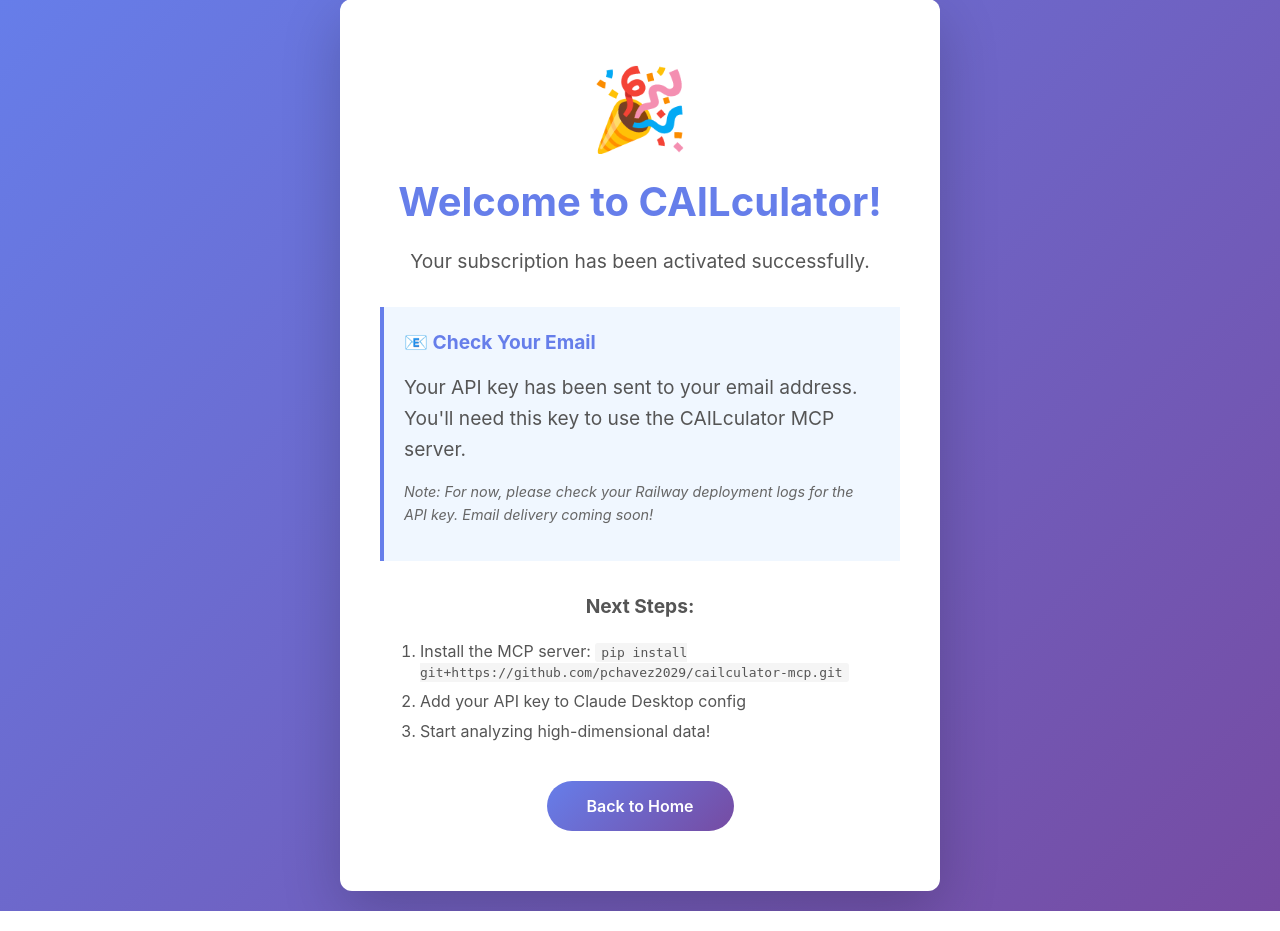
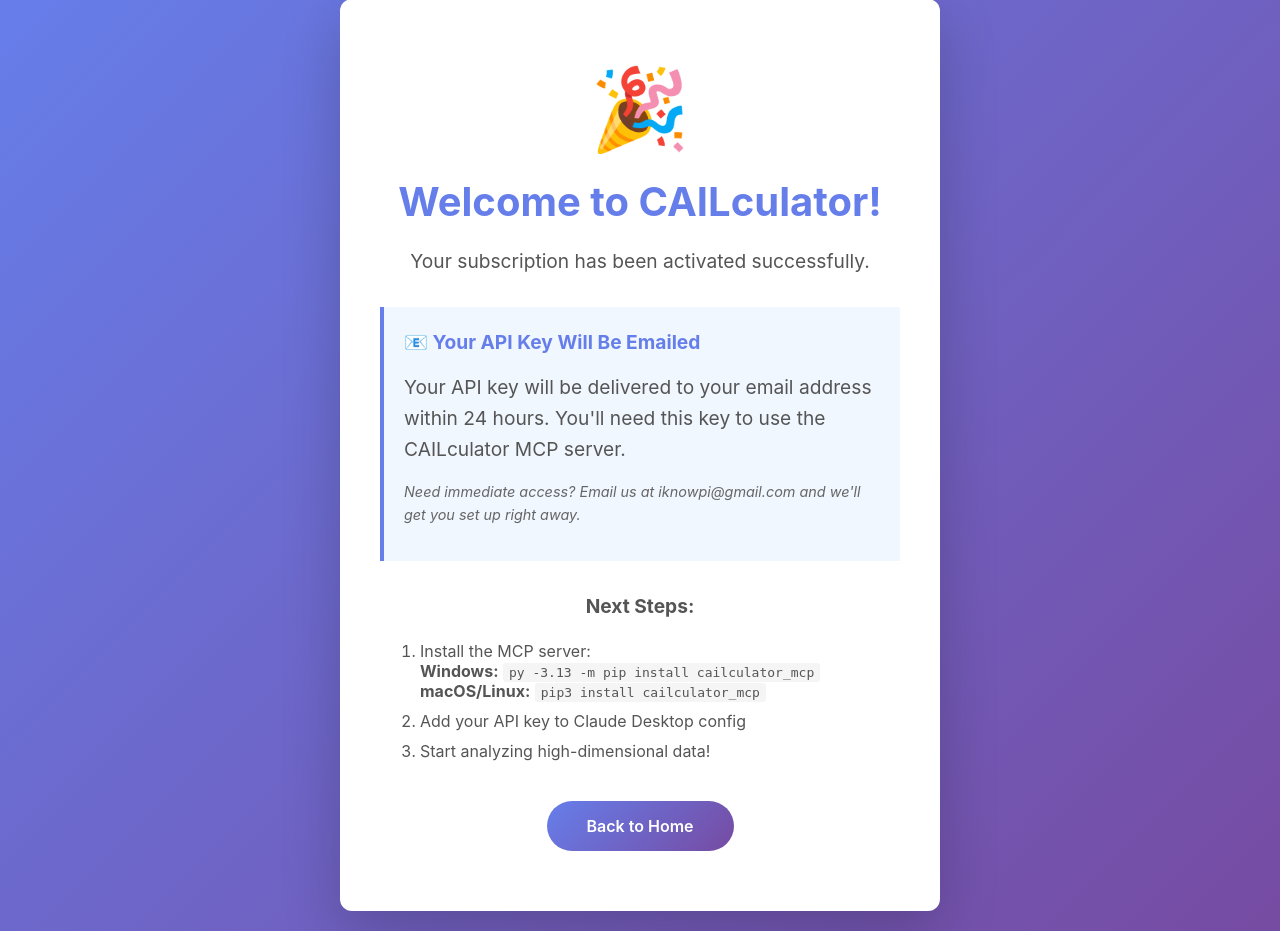
Before and after one commit to pchavez2029/cailculator-mcp, a FastAPI app: template auth_server/templates/success.html in a window 1280 px wide. Shown: the part 21-952 px from the top of the page. Run offline with FastAPI, Linux system fonts and the light colour scheme; the template is opened without the code that fills it, so the values that code supplies are empty.

Commit message:
Update post-checkout success page messaging and install commands
- API key messaging now says delivered within 24 hours via email
- Added immediate access contact (iknowpi@gmail.com)
- Removed outdated Railway logs dev note
- Show both Windows and macOS/Linux install commands

Co-Authored-By: Claude Opus 4.5 <noreply@anthropic.com>

```diff
--- a/auth_server/templates/success.html
+++ b/auth_server/templates/success.html
@@ -99,16 +99,19 @@
             <p>Your subscription has been activated successfully.</p>
 
             <div class="email-notice">
-                <p><strong>📧 Check Your Email</strong></p>
-                <p>Your API key has been sent to your email address. You'll need this key to use the CAILculator MCP server.</p>
+                <p><strong>📧 Your API Key Will Be Emailed</strong></p>
+                <p>Your API key will be delivered to your email address within 24 hours. You'll need this key to use the CAILculator MCP server.</p>
                 <p style="margin-top: 10px; font-size: 0.9em; color: #666;">
-                    <em>Note: For now, please check your Railway deployment logs for the API key. Email delivery coming soon!</em>
+                    <em>Need immediate access? Email us at iknowpi@gmail.com and we'll get you set up right away.</em>
                 </p>
             </div>
 
             <p><strong>Next Steps:</strong></p>
             <ol style="text-align: left; margin: 20px 40px; color: #555;">
-                <li style="margin-bottom: 10px;">Install the MCP server: <code style="background: #f5f5f5; padding: 2px 6px; border-radius: 3px;">pip install git+https://github.com/pchavez2029/cailculator-mcp.git</code></li>
+                <li style="margin-bottom: 10px;">Install the MCP server:<br>
+                    <strong>Windows:</strong> <code style="background: #f5f5f5; padding: 2px 6px; border-radius: 3px;">py -3.13 -m pip install cailculator_mcp</code><br>
+                    <strong>macOS/Linux:</strong> <code style="background: #f5f5f5; padding: 2px 6px; border-radius: 3px;">pip3 install cailculator_mcp</code>
+                </li>
                 <li style="margin-bottom: 10px;">Add your API key to Claude Desktop config</li>
                 <li>Start analyzing high-dimensional data!</li>
             </ol>
```
